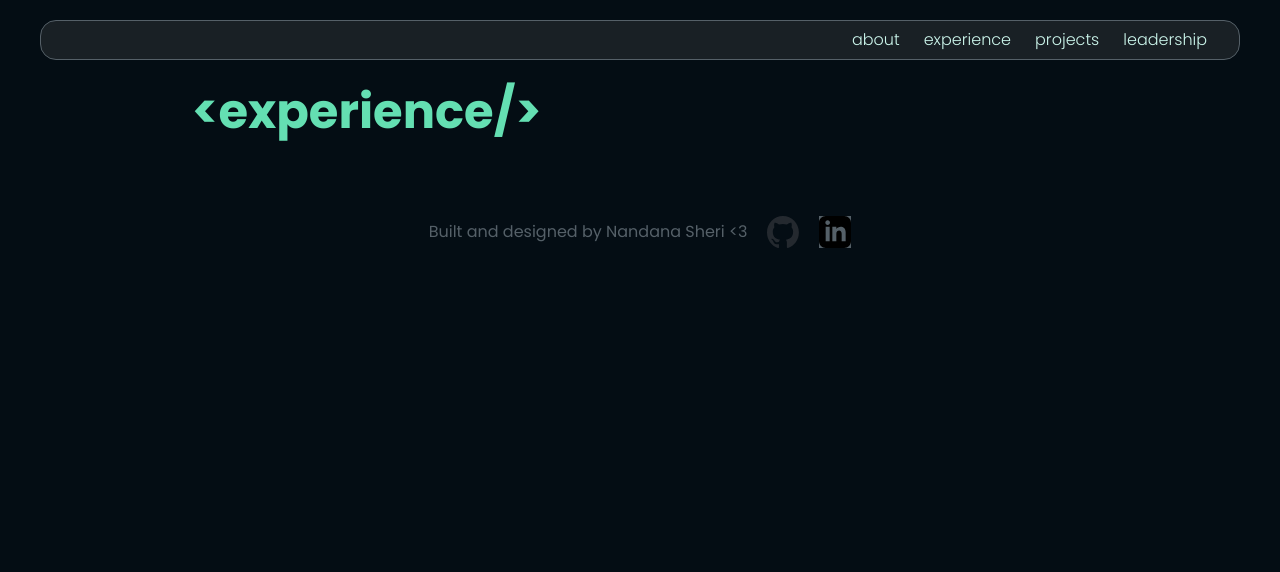
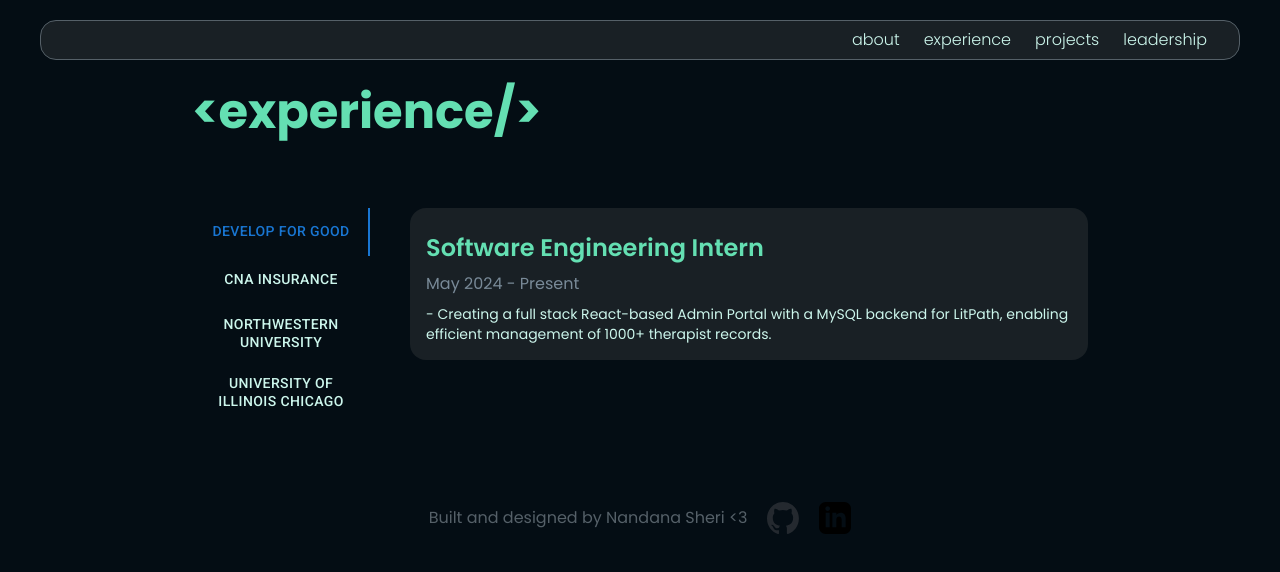
Before and after one commit to nandanasheri/nandana.dev-v1, a React (Create React App) app: page /experience in a window 1280 px wide. Shown: the top 572 px of the page. Built offline with nearby package versions, Linux system fonts and the light colour scheme.

Commit message:
tabs for experience section added

```diff
--- a/package.json
+++ b/package.json
@@ -3,6 +3,9 @@
   "version": "0.1.0",
   "private": true,
   "dependencies": {
+    "@emotion/react": "^11.11.4",
+    "@emotion/styled": "^11.11.5",
+    "@mui/material": "^5.15.20",
     "@testing-library/jest-dom": "^5.17.0",
     "@testing-library/react": "^13.4.0",
     "@testing-library/user-event": "^13.5.0",
--- a/public/index.html
+++ b/public/index.html
@@ -14,6 +14,9 @@
     <link rel="preconnect" href="https://fonts.gstatic.com" crossorigin>
     <link href="https://fonts.googleapis.com/css2?family=Poppins:ital,wght@0,100;0,200;0,300;0,400;0,500;0,600;0,700;0,800;0,900;1,100;1,200;1,300;1,400;1,500;1,600;1,700;1,800;1,900&family=Quantico:ital,wght@0,400;0,700;1,400;1,700&display=swap"
     rel="stylesheet">
+    <link rel="stylesheet"
+      href="https://fonts.googleapis.com/css2?family=Roboto:wght@300;400;500;700&display=swap"
+    />
     <!--
       manifest.json provides metadata used when your web app is installed on a
       user's mobile device or desktop. See https://developers.google.com/web/fundamentals/web-app-manifest/
--- a/src/components/Footer.js
+++ b/src/components/Footer.js
@@ -1,6 +1,5 @@
 import githublogo from "../assets/github-mark.svg";
 import linkedinlogo from "../assets/linkedin.svg";
-import { FaLinkedin } from "react-icons/fa";
 
 
 export default function Footer() {
@@ -11,7 +10,7 @@ export default function Footer() {
             <img className="w-8 fill-grey" src={githublogo} alt="GitHubLogo"/>
             </a>
             <a href="https://www.linkedin.com/in/nandana-sheri/">
-                <img className="w-8 bg-grey" src={linkedinlogo} alt="GitHubLogo"/>
+                <img className="w-8 fill-grey" src={linkedinlogo} alt="LinkedIn Logo"/>
             </a>
         </div>
     )
--- a/src/views/Experience.js
+++ b/src/views/Experience.js
@@ -1,13 +1,106 @@
 import Navbar from "../components/Navbar";
 import Footer from "../components/Footer";
+import Tabs from '@mui/material/Tabs';
+import Tab from '@mui/material/Tab';
+import React, { useState } from "react";
+
+const TabData = [
+  {
+    index : 0,
+    heading : "Software Engineering Intern",
+    date : "May 2024 - Present",
+    exp : [
+      "- Creating a full stack React-based Admin Portal with a MySQL backend for LitPath, enabling efficient management of 1000+ therapist records."
+      ]
+  },
+  {
+    index : 1,
+    heading : "Software Engineering Intern",
+    date : "June 2023 - Present",
+    exp : [
+      "- Led the redevelopment of the CNA Surety Portal, modernizing it with Google Cloud Platform, React.js, and TypeScript serving over 43,000 agencies.",
+      "- Simplified bond renewal cancellations by automating processes with PrimeReact, reducing processing time from 1 week to 2 minutes."
+      ]
+  },
+  {
+    index : 2,
+    heading : "Head Teaching Assistant",
+    date : "January 2022 - Present",
+    exp : [
+      "- Supported over 400 students by debugging in C++ & Python through regular office hours for 4 courses.",
+      "- Facilitated weekly labs for over 40 students along with in-person exam review sessions and graded assignments."
+      ]
+  },
+  {
+    index : 3,
+    heading : "Research Assistant",
+    date : "May 2024 - Present",
+    exp : [
+      "- Implemented machine learning models using Hugging Face's Wav2Vec2 Transformer for speech disorder classification achieving a 20% increase in diagnostic accuracy.",
+      "- Created and optimized predictive annotation and classification models, improving annotation efficiency by 30%."
+      ]
+  }
+]
+
+function TabPanel(props) {
+
+  return (
+    <div
+      role="tabpanel"
+      hidden={props.value !== props.index}
+    >
+      {props.value === props.index && (
+        <div className="bg-light-bg rounded-2xl ml-6 py-4">
+          <h3 className="px-4 pt-2 font-semibold text-neon text-2xl">{props.head}</h3>
+          <h3 className="px-4 pt-2 font-regular text-grey-sub">{props.date}</h3>
+          <ul>
+            {
+              props.exp.map((item) => {
+                return (
+                  <h3 className="px-4 pt-2 font-regular text-sm text-green">{item}</h3>
+                )
+              })
+            }
+          </ul>
+        </div>
+      )}
+    </div>
+  );
+}
 
 export default function Experience() {
+  const [tabVal, setTabVal] = useState(0);
+
+  const handleTab = (e, newVal) => {
+    setTabVal(newVal);
+  };
+
     return (
       <div>
         <Navbar/>
+
         {/* Experience Section */}
+        <h1 className="m-auto max-w-4xl pt-12 mb-6 text-5xl font-subtext font-bold text-neon">&lt;experience/&gt;</h1>
         <div className="bg- m-auto max-w-4xl pt-12 mb-6">
-          <h1 className=" text-5xl font-subtext font-bold text-neon">&lt;experience/&gt;</h1>
+          <div className="bg- flex gap-4">
+            <Tabs
+              value={tabVal}
+              onChange={handleTab}
+              orientation="vertical"
+            >
+              <Tab sx={{ color: '#CCF6EC'}} label="DEVELOP FOR GOOD" />
+              <Tab sx={{ color: '#CCF6EC' }} label="CNA INSURANCE" />
+              <Tab sx={{ color: '#CCF6EC' }} label="NORTHWESTERN UNIVERSITY"/>
+              <Tab sx={{ color: '#CCF6EC' }} label="UNIVERSITY OF ILLINOIS CHICAGO" />
+            </Tabs>
+
+            <div className="bg-">
+              {TabData.map((item) => (
+                <TabPanel value={tabVal} index={item.index} head={item.heading} date={item.date} exp={item.exp}></TabPanel>
+              ))}
+            </div>
+
+          </div>
         </div>
 
         <Footer/>
--- a/tailwind.config.js
+++ b/tailwind.config.js
@@ -13,7 +13,8 @@ module.exports = {
       'light-bg' : '#192025',
       'main-bg' : '#040D14',
       'grey' : '#556068',
-      'light-grey' : '#A4AEB6'
+      'light-grey' : '#A4AEB6',
+      'grey-sub' : '#798A98'
     },
     extend: {
       fontFamily: {
```
Also changed, not shown: 1 other file (tests, documents, lock files or other folders).
